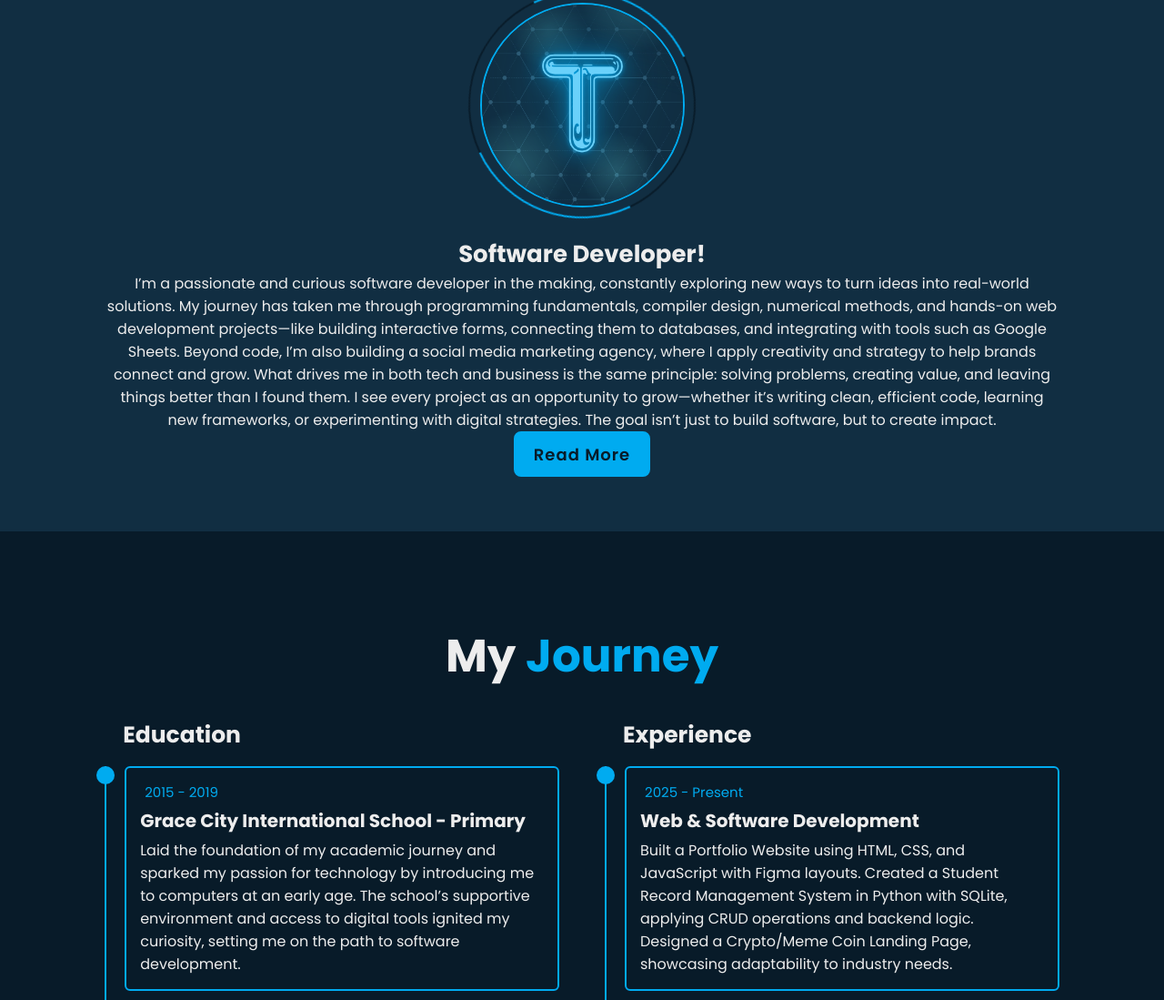
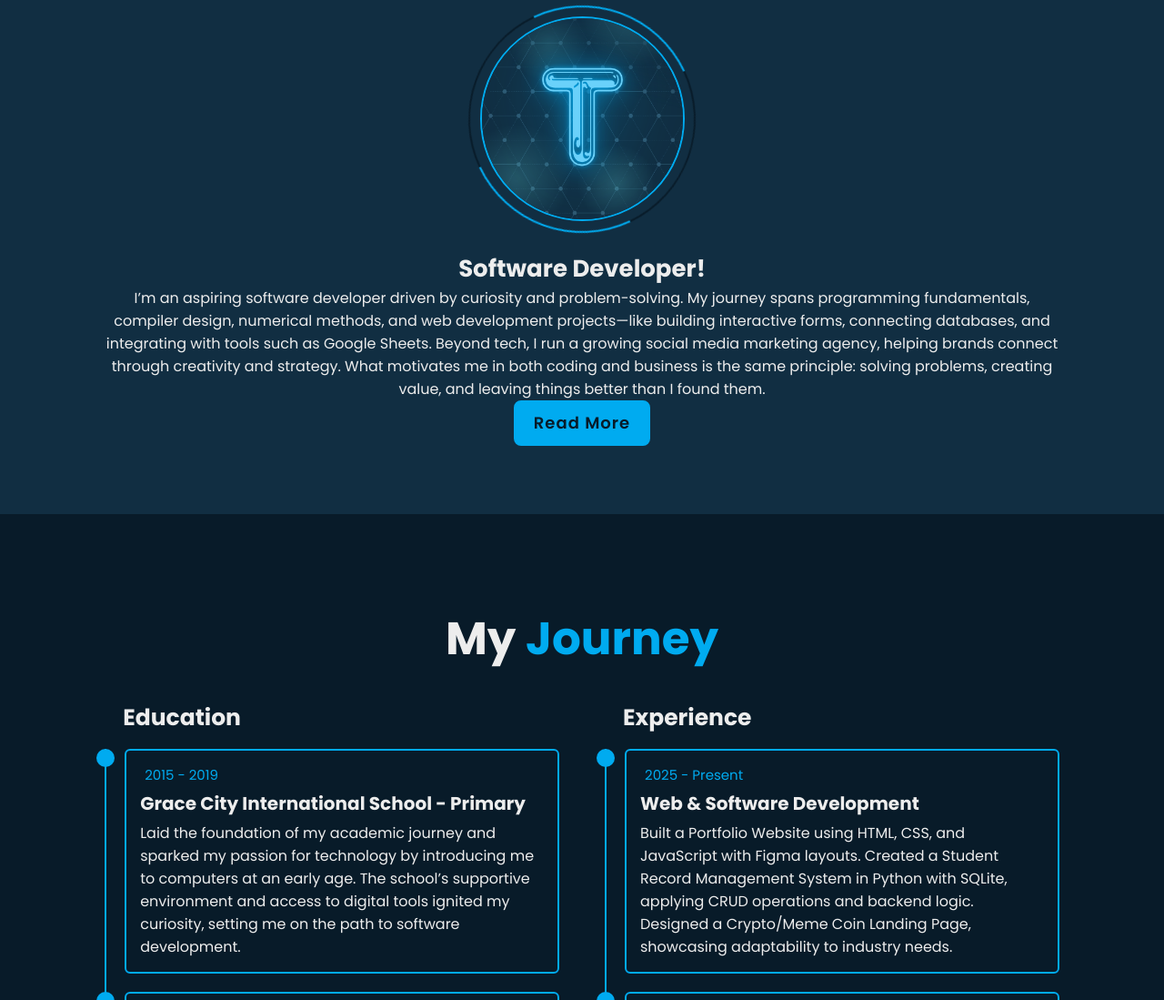
Before and after one commit to dudetonic/TONIC, a plain HTML site: page index.html in a window 1280 px wide. Shown: the part 1035-2134 px from the top of the page at 91% size. Drawn offline with Linux system fonts and the light colour scheme; some icons are missing.

Commit message:
Add files via upload

```diff
--- a/index.html
+++ b/index.html
@@ -81,19 +81,15 @@
       <div class="about-content">
         <h3>Software Developer!</h3>
         <p>
-          I’m a passionate and curious software developer in the making,
-          constantly exploring new ways to turn ideas into real-world solutions.
-          My journey has taken me through programming fundamentals, compiler
-          design, numerical methods, and hands-on web development projects—like
-          building interactive forms, connecting them to databases, and
-          integrating with tools such as Google Sheets. Beyond code, I’m also
-          building a social media marketing agency, where I apply creativity and
-          strategy to help brands connect and grow. What drives me in both tech
-          and business is the same principle: solving problems, creating value,
-          and leaving things better than I found them. I see every project as an
-          opportunity to grow—whether it’s writing clean, efficient code,
-          learning new frameworks, or experimenting with digital strategies. The
-          goal isn’t just to build software, but to create impact.
+          I’m an aspiring software developer driven by curiosity and
+          problem-solving. My journey spans programming fundamentals, compiler
+          design, numerical methods, and web development projects—like building
+          interactive forms, connecting databases, and integrating with tools
+          such as Google Sheets. Beyond tech, I run a growing social media
+          marketing agency, helping brands connect through creativity and
+          strategy. What motivates me in both coding and business is the same
+          principle: solving problems, creating value, and leaving things better
+          than I found them.
         </p>
 
         <div class="btn-box btns">
```
